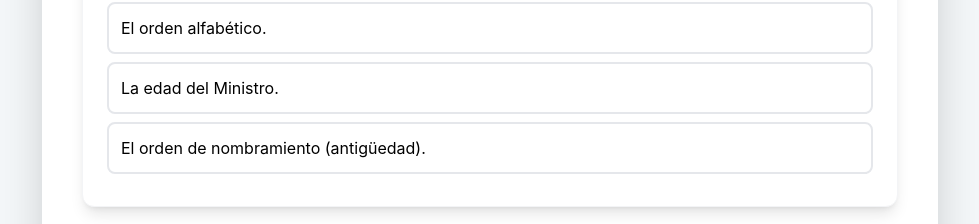
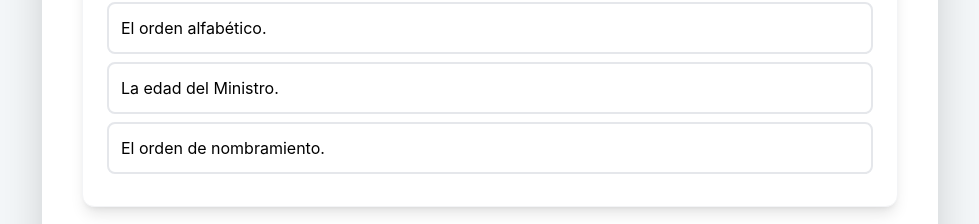
Before and after one commit to COYGCarlos/Protocolo-1, a plain HTML site: page index.html in a window 1280 px wide. Shown: the part 3520-3744 px from the top of the page, without its empty margins (150-1129 px from the left). Drawn offline with nearby package versions, Linux system fonts and the light colour scheme.

Commit message:
Update index.html

```diff
--- a/index.html
+++ b/index.html
@@ -194,7 +194,7 @@
             { id: 55, question: "¿Qué se sitúa siempre al lado o ligeramente detrás del presidente en un órgano colegiado (e.g., el Secretario en un Pleno)?", options: ["El tesorero.", "La persona que asiste y da fe de los acuerdos.", "El jefe de prensa.", "El miembro más joven."], answer: "La persona que asiste y da fe de los acuerdos.", explanation: "El Secretario o figura similar suele ocupar una posición funcional cercana al presidente para dar fe pública." },
             { id: 56, question: "La ordenación de los miembros de un órgano colegiado puede regirse por el sistema de:", options: ["Distribución por antigüedad.", "Distribución por sorteo.", "Distribución por orden alfabético puro.", "Distribución por color de la ropa."], answer: "Distribución por antigüedad (mayor antigüedad, mayor precedencia).", explanation: "La antigüedad en el puesto suele ser un criterio clave en órganos como Parlamentos o Consejos." },
             { id: 57, question: "¿Qué diferencia la colocación en un órgano colegiado de la de una mesa de cena?", options: ["Se permite la alternancia de sexos en el Pleno.", "La colocación en el Pleno es más funcional y se orienta a la intervención.", "La precedencia no se aplica en los Plenos.", "Solo se usa la disposición a la francesa."], answer: "La colocación en el Pleno es más funcional y se orienta a la intervención.", explanation: "Mientras la mesa de cena es social, la colocación en un Pleno es jerárquica, pero también práctica para el desarrollo de las sesiones (microfonía, visibilidad)." },
-            { id: 58, question: "En el Consejo de Ministros, la precedencia se rige por:", options: ["El orden de creación de sus Ministerios.", "El orden de nombramiento (antigüedad).", "El orden alfabético.", "La edad del Ministro."], answer: "El orden de nombramiento.", explanation: "Tras el Presidente y el Vicepresidente/s, los Ministros se ordenan por la fecha de publicación de su nombramiento." },
+            { id: 58, question: "En el Consejo de Ministros, la precedencia se rige por:", options: ["El orden de creación de sus Ministerios.", "El orden de nombramiento.", "El orden alfabético.", "La edad del Ministro."], answer: "El orden de nombramiento.", explanation: "Tras el Presidente y el Vicepresidente/s, los Ministros se ordenan por la fecha de publicación de su nombramiento." },
             { id: 59, question: "Si un órgano colegiado tiene sus propias normas internas de precedencia, ¿estas prevalecen sobre el Real Decreto de Precedencias?", options: ["Sí, en su ámbito interno.", "No, nunca.", "Solo si el presidente es extranjero.", "Solo si son normas anteriores al Real Decreto."], answer: "Sí, en su ámbito interno.", explanation: "Las normas internas (e.g., Reglamentos del Congreso o Senado) tienen prioridad en la ordenación de sus propios miembros." },
             { id: 60, question: "La mesa de un órgano colegiado suele ser en forma de:", options: ["Herramienta.", "Línea o semicírculo.", "Flor.", "Triángulo."], answer: "Línea o semicírculo.", explanation: "La línea (o U) o semicírculo permite que todos los miembros se vean y que el presidente tenga una visión clara." },
 
```
